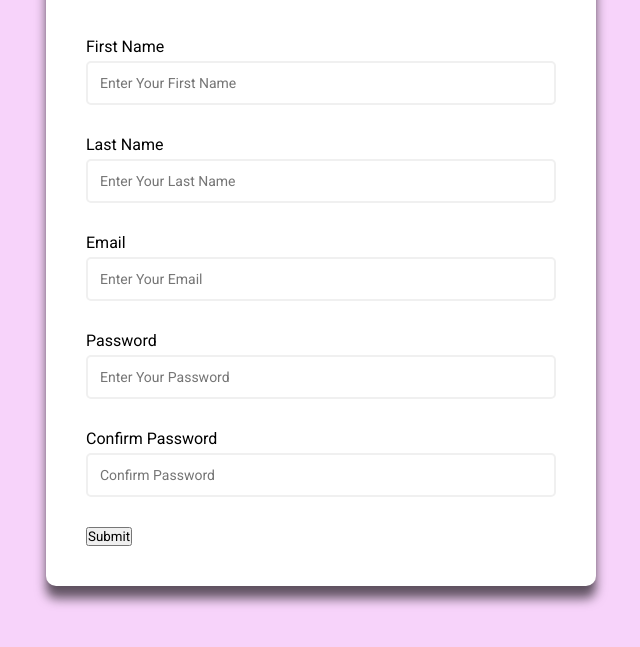
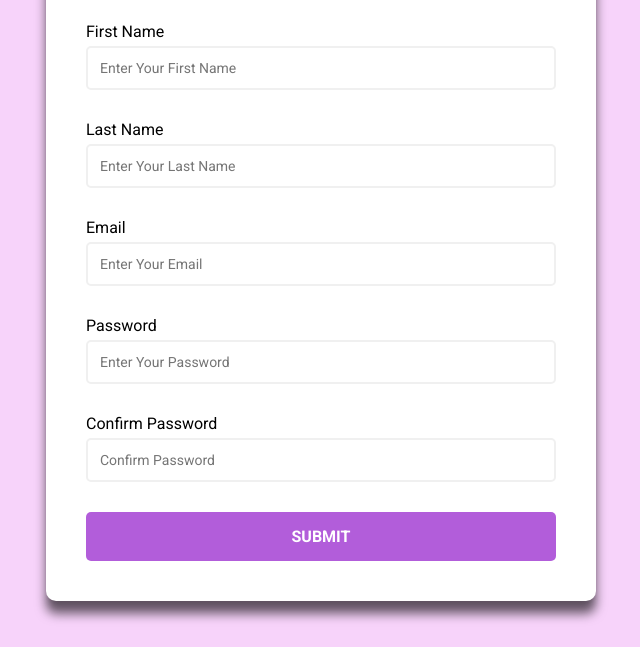
Before and after one commit to joaoAugustoParaty/formjavascriptpuro, a plain HTML site: page index.html in a window 1280 px wide. Shown: the part 153-800 px from the top of the page, without its empty margins (319-959 px from the left). Drawn offline with Linux system fonts and the light colour scheme.

Commit message:
second css

```diff
--- a/style.css
+++ b/style.css
@@ -26,7 +26,7 @@ body{
 }
 
 .header{
-    background-color: rgb(178, 93, 218);
+    background-color: #b25dda;
     padding: 30px 0;
 }
 
@@ -90,3 +90,32 @@ body{
     left: 0;
     visibility: hidden;
 }
+
+.form-control.success i.fa-check-circle{
+    color: #39df7e;
+    visibility: visible;
+}
+
+.form-control.error i.fa-exclamation-circle{
+    color: #df3434;
+    visibility: visible;
+}
+
+.form .btn{
+background: #b25dda;
+border-radius: 5px;
+border: none;
+outline: none;
+display: block;
+font-size: 16px;
+padding: 15px 0;
+margin-top: 15px;
+width: 100%;
+color: #fff;
+font-weight: bold;
+text-transform: uppercase;
+}
+
+.form .btn:hover{
+    background: #c59cd8;
+}
```
